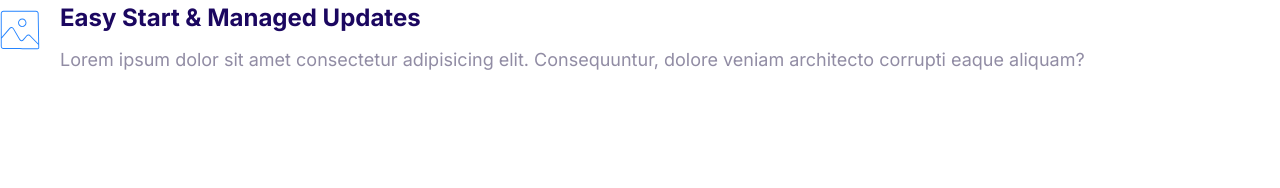
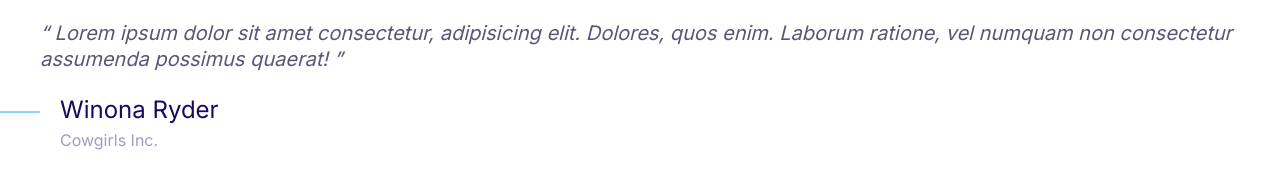
Before and after one commit to selinasonmez/Moshify-Project, a plain HTML site: page index.html in a window 1280 px wide. Drawn offline with Linux system fonts and the light colour scheme.

Commit message:
Built quote component.

```diff
--- a/css/styles.css
+++ b/css/styles.css
@@ -4,6 +4,7 @@
     --color-accent: #ff3400;
     --color-headings: #1b0760;
     --color-body: #918ca4;
+    --color-body-darker: #5c5577;
     --color-border: #ccc;
     --border-radius: 30px;
     --color-text: #fff;
@@ -382,3 +383,53 @@
   .media__image {
     margin-top: 1rem;
   }
+
+  /* Quotes */
+
+  .quote {
+    font-size: 3rem;
+    font-style: italic;
+    color: var(--color-body-darker);
+    line-height: 1.3;
+  }
+
+  .quote__text::before {
+    content: open-quote;
+  }
+
+  .quote__text::after {
+    content: close-quote;
+  }
+
+  .quote__author {
+    font-size: 3rem;
+    font-weight: 500;
+    font-style: normal;
+    margin-bottom: 0;
+  }
+
+  .quote__company {
+    font-style: normal;
+    color: var(--color-headings);
+    opacity: .4;
+    font-size: 2rem;
+  }
+
+  .quote__line {
+    position: relative;
+    bottom: 10px;
+  }
+
+  @media screen and (min-width: 1024px) {
+    .quote {
+      font-size: 2rem;
+    }
+
+    .quote__author {
+      font-size: 2.4rem;
+    }
+
+    .quote__company {
+      font-size: 1.6rem;
+    }
+  }
--- a/index.html
+++ b/index.html
@@ -15,19 +15,25 @@
     <link rel="stylesheet" href="css/normalize.css" class="stylesheet" />
   </head>
   <body>
+    <blockquote class="quote">
+      <p class="quote__text">
+        Lorem ipsum dolor sit amet consectetur, adipisicing elit. Dolores, quos
+        enim. Laborum ratione, vel numquam non consectetur assumenda possimus
+        quaerat!
+      </p>
+    </blockquote>
+    <footer>
       <div class="media">
         <div class="media__image">
-        <svg class="icon icon--primary">
-          <use xlink:href="images/sprite.svg#snap"></use>
+          <svg class="icon icon--primary quote__line">
+            <use xlink:href="images/sprite.svg#line"></use>
           </svg>
         </div>
         <div class="media__body">
-        <h3 class="media__title">Easy Start & Managed Updates</h3>
-        <p>
-          Lorem ipsum dolor sit amet consectetur adipisicing elit. Consequuntur,
-          dolore veniam architecto corrupti eaque aliquam?
-        </p>
+          <h3 class="media__title quote__author">Winona Ryder</h3>
+          <p class="quote__company">Cowgirls Inc.</p>
         </div>
       </div>
+    </footer>
   </body>
 </html>
```
Also changed, not shown: css/components/quotes.html (added, +20 -0 lines). Lines whose indentation alone changed are shown as unchanged.
